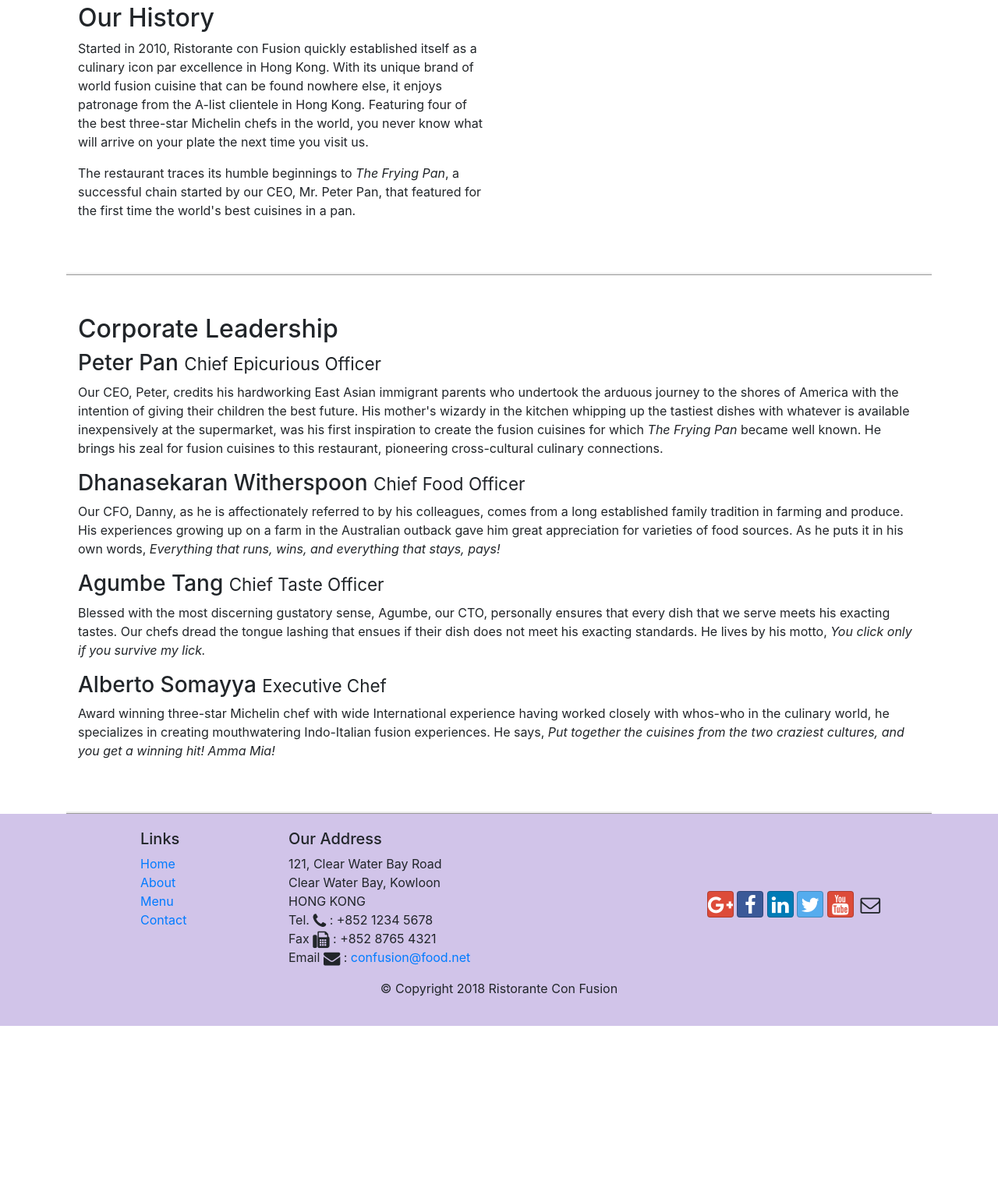
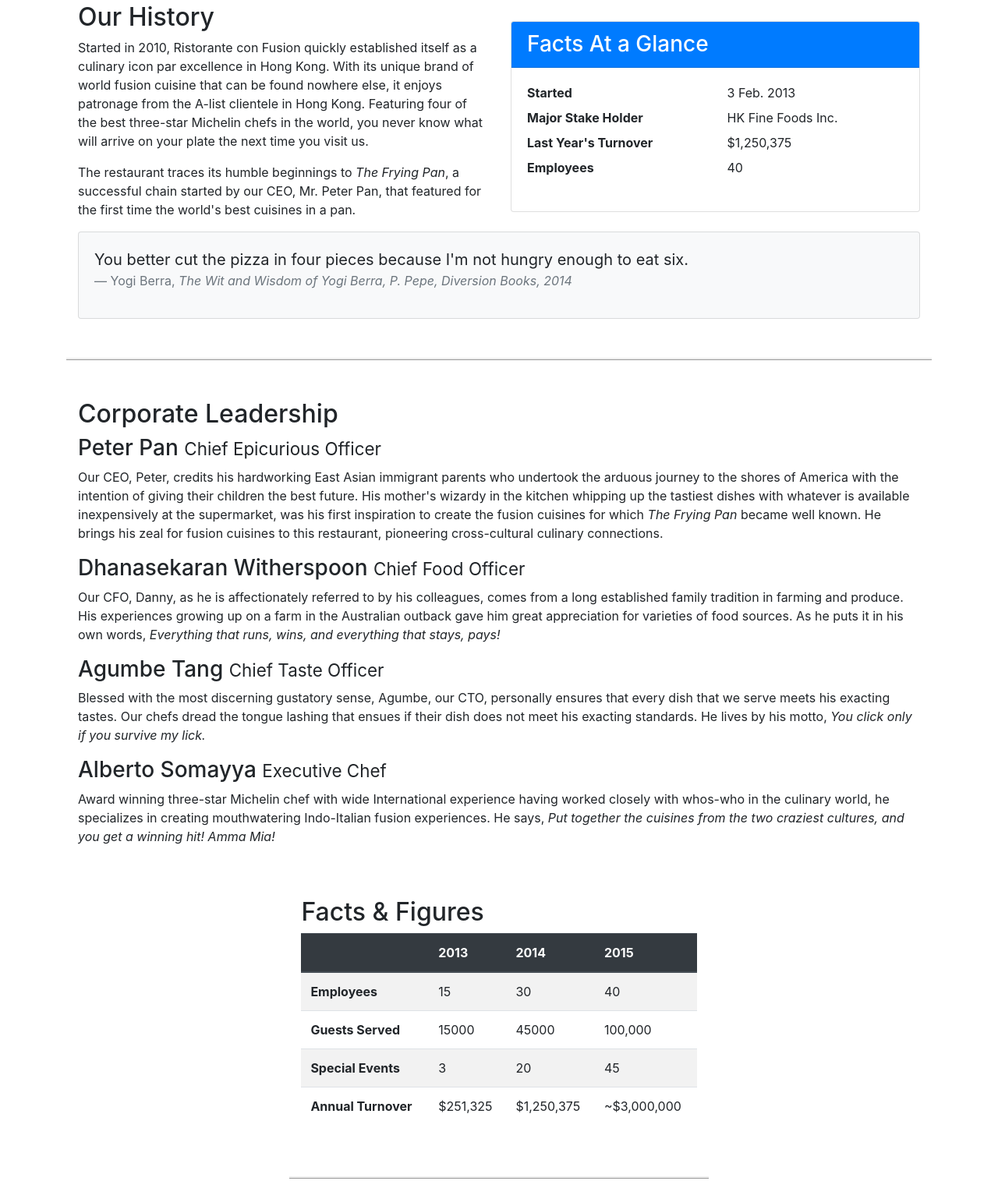
Before and after one commit to TheGame9637/Front-End-Web-UI-Frameworks-and-Tools-Bootstrap-4-Pawan-Sonone, a website: page aboutus.html in a window 1280 px wide. Shown: the part 512-2027 px from the top of the page at 78% size. Before the commit the page ends 1828 px from the top, so only its background shows below. Drawn offline with nearby package versions, Linux system fonts and the light colour scheme.

Commit message:
About us

```diff
--- a/aboutus.html
+++ b/aboutus.html
@@ -66,8 +66,35 @@
                 <p>Started in 2010, Ristorante con Fusion quickly established itself as a culinary icon par excellence in Hong Kong. With its unique brand of world fusion cuisine that can be found nowhere else, it enjoys patronage from the A-list clientele in Hong Kong.  Featuring four of the best three-star Michelin chefs in the world, you never know what will arrive on your plate the next time you visit us.</p>
                 <p>The restaurant traces its humble beginnings to <em>The Frying Pan</em>, a successful chain started by our CEO, Mr. Peter Pan, that featured for the first time the world's best cuisines in a pan.</p>
             </div>
-            <div>
-            </div>
+            <div class="col-12 col-sm-6">
+                    <div class="card">
+                        <h3 class="card-header bg-primary text-white">Facts At a Glance</h3>
+                        <div class="card-body">
+                            <dl class="row">
+                                <dt class="col-6">Started</dt>
+                                <dd class="col-6">3 Feb. 2013</dd>
+                                <dt class="col-6">Major Stake Holder</dt>
+                                <dd class="col-6">HK Fine Foods Inc.</dd>
+                                <dt class="col-6">Last Year's Turnover</dt>
+                                <dd class="col-6">$1,250,375</dd>
+                                <dt class="col-6">Employees</dt>
+                                <dd class="col-6">40</dd>
+                            </dl>
+                        </div>
+                    </div>
+                </div>
+                <div class="col-12">
+                        <div class="card card-body bg-light">
+                            <blockquote class="blockquote">
+                                <p class="mb-0">You better cut the pizza in four pieces because
+                                    I'm not hungry enough to eat six.</p>
+                                <footer class="blockquote-footer">Yogi Berra,
+                                    <cite title="Source Title">The Wit and Wisdom of Yogi Berra,
+                                    P. Pepe, Diversion Books, 2014</cite>
+                                </footer>
+                            </blockquote>
+                        </div>
+                    </div>
         </div>
 
 
@@ -83,6 +110,51 @@
                 <h3>Alberto Somayya <small>Executive Chef</small></h3>
                 <p class="d-none d-sm-block">Award winning three-star Michelin chef with wide International experience having worked closely with whos-who in the culinary world, he specializes in creating mouthwatering Indo-Italian fusion experiences. He says, <em>Put together the cuisines from the two craziest cultures, and you get a winning hit! Amma Mia!</em></p>
             </div>
+            <div class="row row-content">
+                    <div class="col-12">
+                        <h2>Facts &amp; Figures</h2>
+                        <div class="table-responsive">
+                                <table class="table table-striped">
+                                    <thead class="thead-dark">
+                                        <tr>
+                                            <th>&nbsp;</th>
+                                            <th>2013</th>
+                                            <th>2014</th>
+                                            <th>2015</th>
+                                        </tr>
+                                    </thead>
+                                    <tbody>
+                                        <tr>
+                                            <th>Employees</th>
+                                            <td>15</td>
+                                            <td>30</td>
+                                            <td>40</td>
+                                        </tr>
+                                        <tr>
+                                            <th>Guests Served</th>
+                                            <td>15000</td>
+                                            <td>45000</td>
+                                            <td>100,000</td>
+                                        </tr>
+                                        <tr>
+                                            <th>Special Events</th>
+                                            <td>3</td>
+                                            <td>20</td>
+                                            <td>45</td>
+                                        </tr>
+                                        <tr>
+                                            <th>Annual Turnover</th>
+                                            <td>$251,325</td>
+                                            <td>$1,250,375</td>
+                                            <td>~$3,000,000</td>
+                                        </tr>
+                                    </tbody>
+                                </table>
+                            </div>
+                    </div>
+                     <div class="col-12 col-sm-3">
+                    </div>
+               </div>
        </div>
 
     </div>
```
